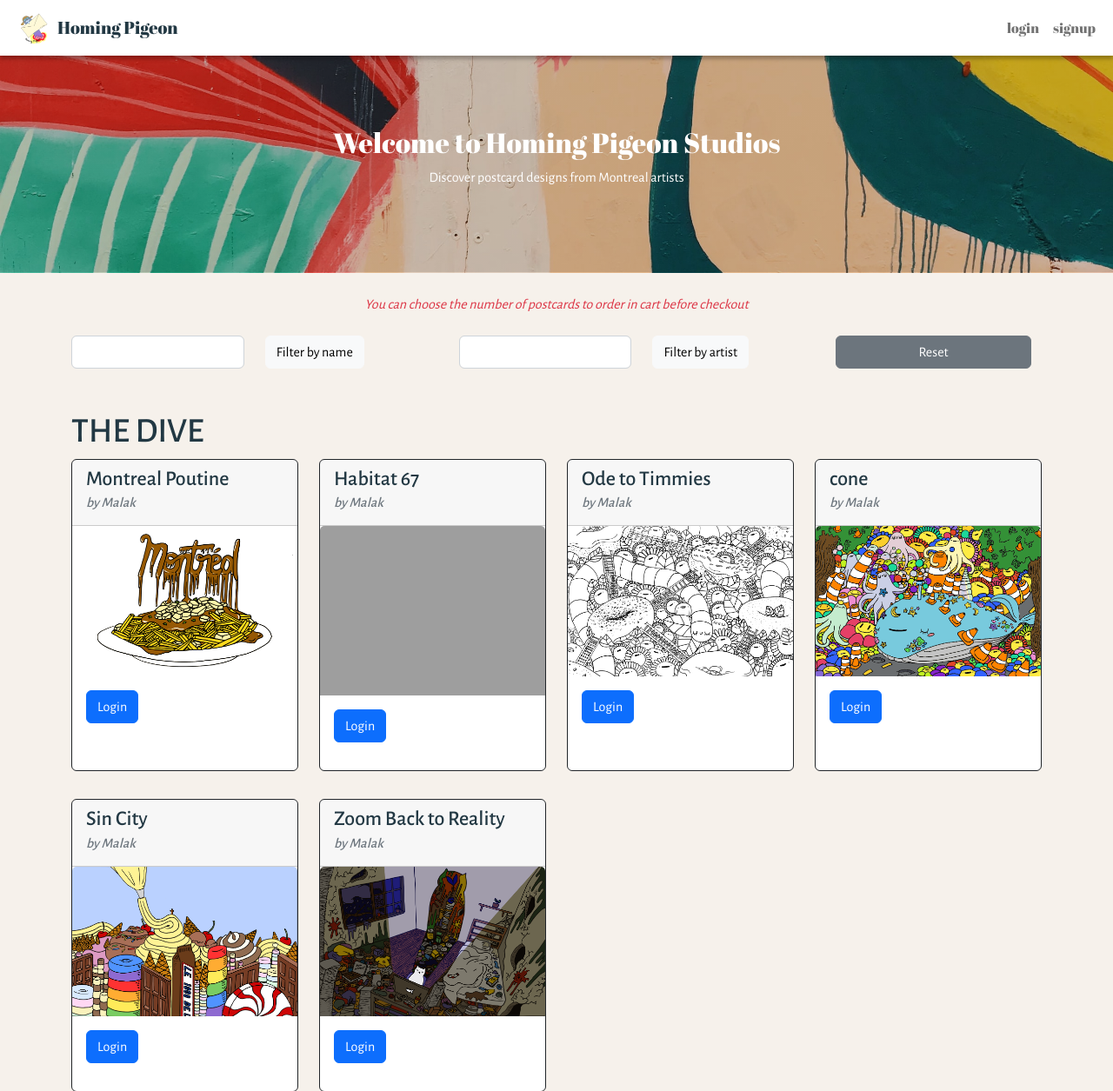
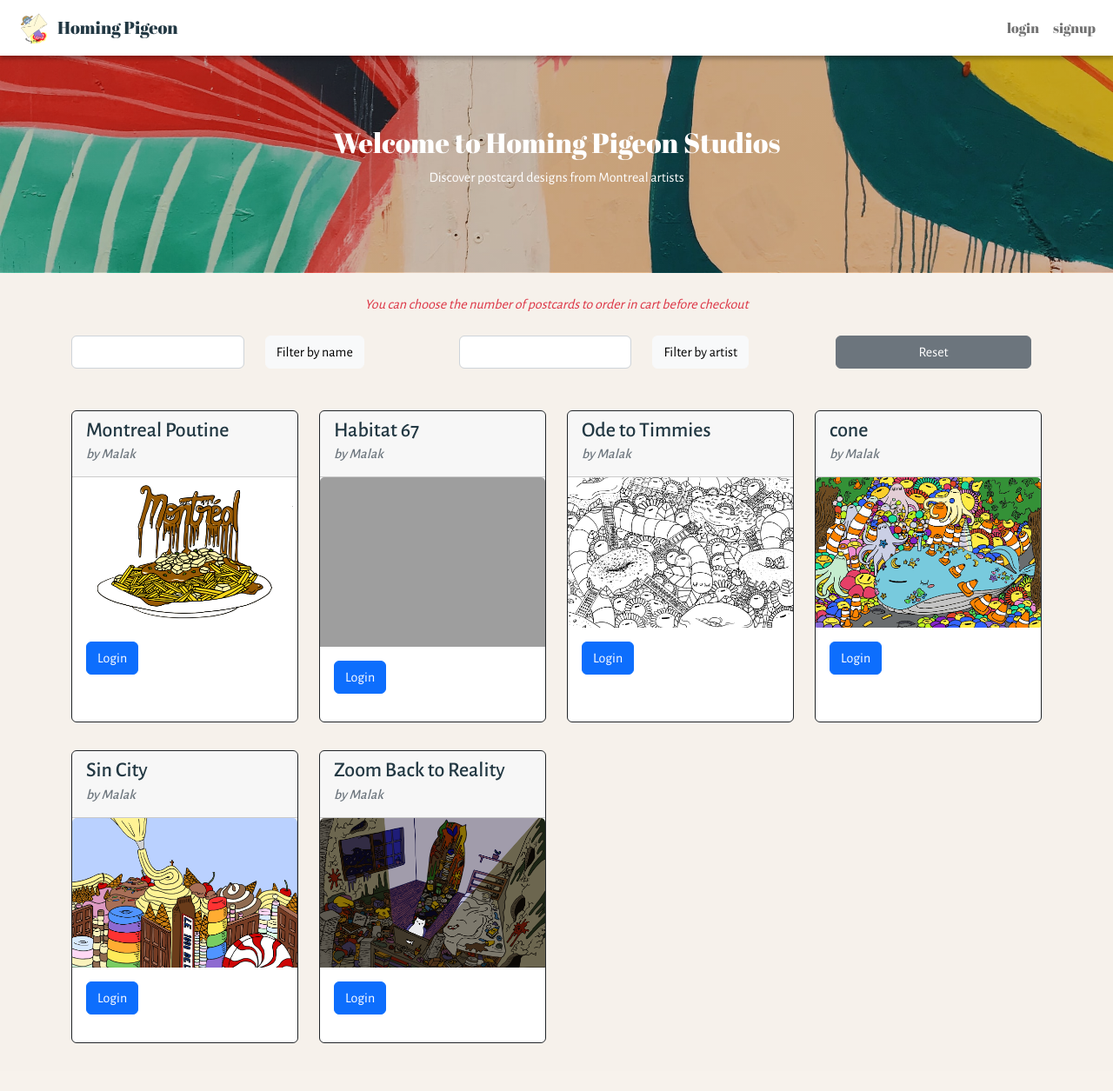
Before and after one commit to RamiChaouki/HomingPigeonWD1, a PHP site: page / in a window 1280 px wide. Shown: the top 1255 px of the page at 87% size. After the commit the page ends 1200 px from the top, so only its background shows below. Run offline with PHP 8.4, Linux system fonts and the light colour scheme; data comes from the database, SQL or seed files in the repository; some libraries are stand-ins or nearby versions; grey boxes are pictures that could not be loaded.

Commit message:
remove test text

```diff
--- a/picsnap.root/index.php
+++ b/picsnap.root/index.php
@@ -33,7 +33,6 @@ add_postcard();
   </form>
   <br>
   <div class="row mt-4">
-    <h1>THE DIVE</h1>
     <?php
     create_postcard_cards($dbresult)
     ?>
```
